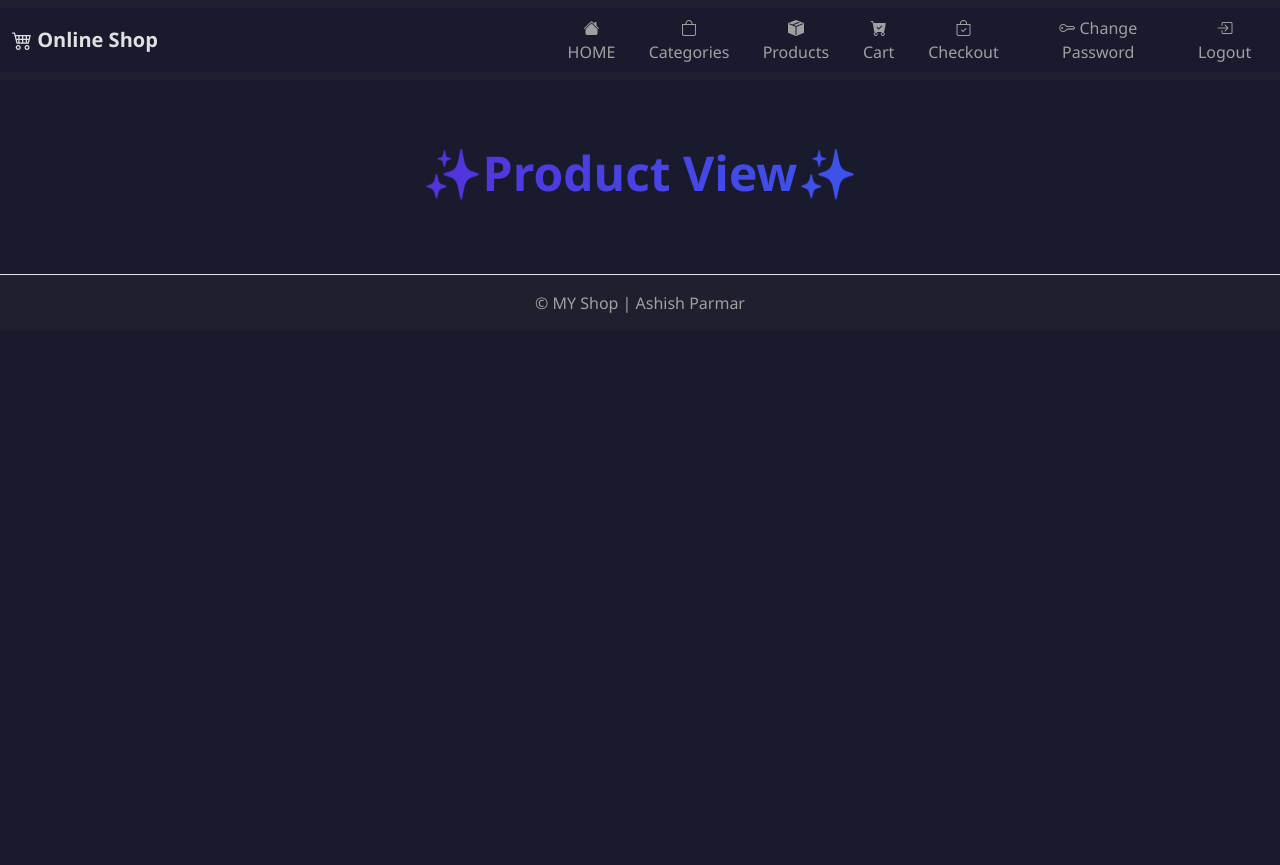
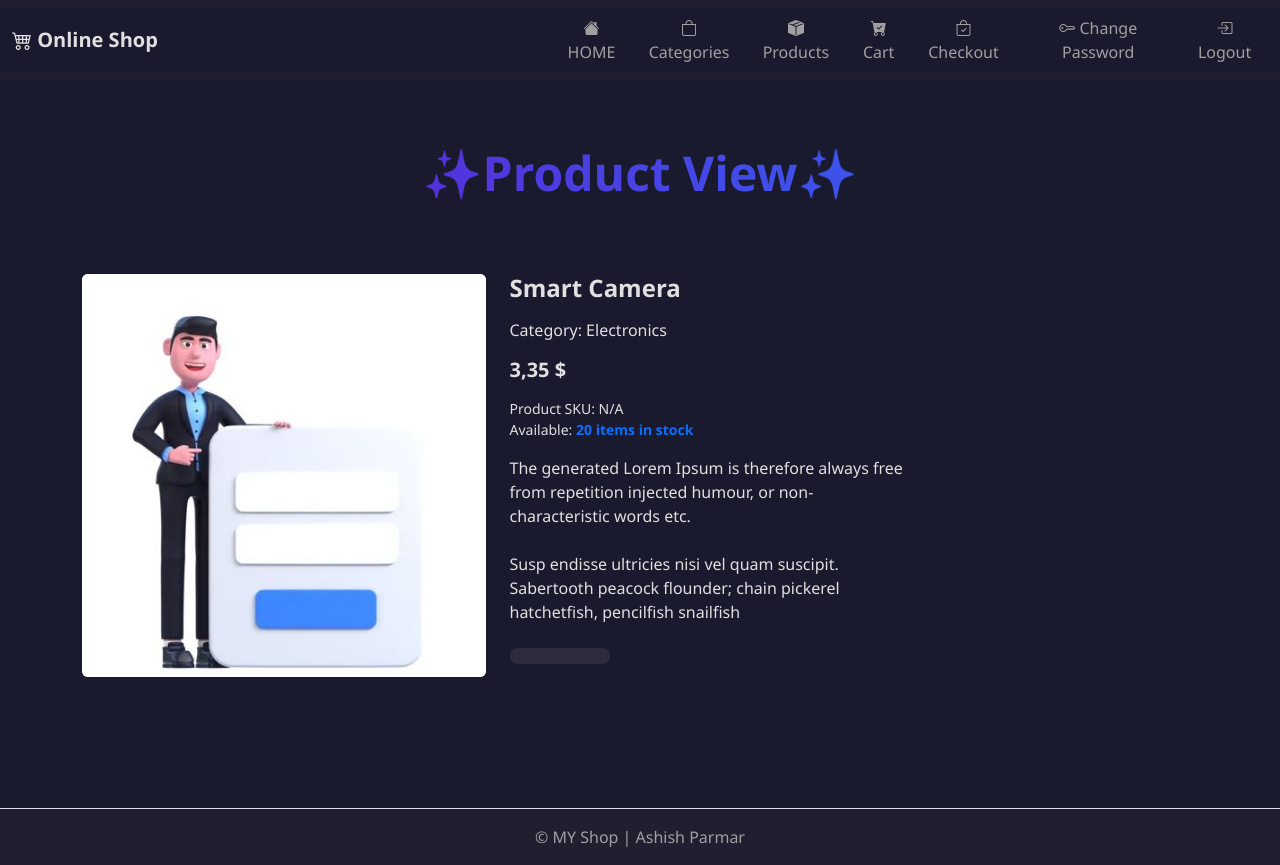
Before and after one commit to aashishword004-alt/project2, a React (Create React App) app in the folder app2/: page /viewproduct in a window 1280 px wide. Before the commit the page ends 800 px from the top, so only its background shows below. Built offline with nearby package versions, Linux system fonts and the light colour scheme.

Commit message:
somepagearepanding

```diff
--- a/app2/public/theme/viewProduct.html
+++ b/app2/public/theme/viewProduct.html
@@ -100,6 +100,7 @@
 
   <!-- Main Content -->
 
+
   <!-- Footer -->
   <footer class="footer bg-light py-3 mt-5 border-top">
     <div class="container text-center">
--- a/app2/src/index.js
+++ b/app2/src/index.js
@@ -23,6 +23,10 @@ function MYapp() {
         <Route path="/cart" element={<Cart />} />
         <Route path="/checkout" element={<Checkout />} />
         <Route path="/changepassword" element={<ChangePassword />} />
+
+
+        {/* 404 Pandding */}
+        {/* <Route path="*" element={< />} /> */}
       </Routes>
     </BrowserRouter>
   );
--- a/app2/src/viewproduct.js
+++ b/app2/src/viewproduct.js
@@ -2,16 +2,63 @@ import { Component } from "react";
 import Navbar from "./navBar";
 import Footer from "./footer";
 
-class ViewProduct extends Component{
-    render()
-    {
-        return(<>
-        <Navbar/>
-          <div className="py-3 text-center">
+class ViewProduct extends Component {
+    render() {
+        return (<>
+            <Navbar />
+            <div className="py-3 text-center">
                 <h1 className="page-heading">✨Product View✨</h1>
             </div>
-        {/* Main Content */}
-        <Footer/>
+            {/* Main Content */}
+            <div className="container py-5">
+                <div className="row g-4">
+                    <div className="col-lg-7 col-xl-9 wow fadeInUp" data-wow-delay="0.1s">
+                        <div className="row g-4 single-product">
+                            <div className="col-xl-6">
+                                <div className="single-carousel owl-carousel">
+                                    <div className="single-item">
+                                        <div className="single-inner bg-light rounded">
+                                            <img
+                                                src="theme/img/Login Page 3D Icon - Free Download People 3D Icons _ IconScout.jpeg"
+                                                className="img-fluid rounded"
+                                                alt="Image"
+                                            />
+                                        </div>
+                                    </div>
+                                </div>
+                            </div>
+                            <div className="col-xl-6">
+                                <h4 className="fw-bold mb-3">Smart Camera</h4>
+                                <p className="mb-3">Category: Electronics</p>
+                                <h5 className="fw-bold mb-3">3,35 $</h5>
+                                <div className="mb-3"></div>
+                                <div className="d-flex flex-column mb-3">
+                                    <small>Product SKU: N/A</small>
+                                    <small>
+                                        Available:{" "}
+                                        <strong className="text-primary">20 items in stock</strong>
+                                    </small>
+                                </div>
+                                <p className="mb-4">
+                                    The generated Lorem Ipsum is therefore always free from repetition
+                                    injected humour, or non-characteristic words etc.
+                                </p>
+                                <p className="mb-4">
+                                    Susp endisse ultricies nisi vel quam suscipit. Sabertooth peacock
+                                    flounder; chain pickerel hatchetfish, pencilfish snailfish
+                                </p>
+                                <div
+                                    className="input-group quantity mb-5"
+                                    style={{ width: 100 }}
+                                ></div>
+                            </div>
+                        </div>
+                    </div>
+                </div>
+            </div>
+
+
+            <Footer />
 
         </>)
     }
```
